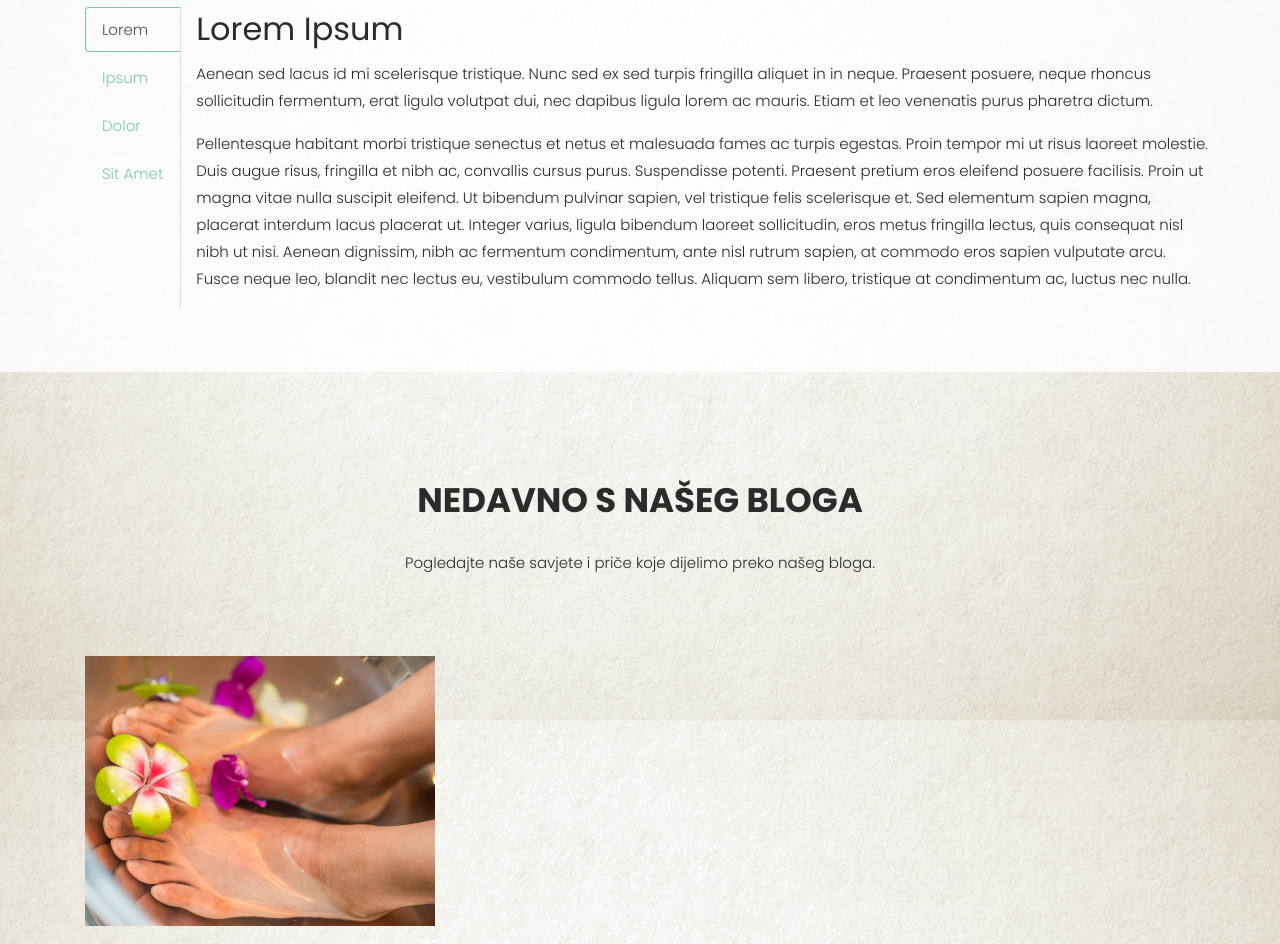
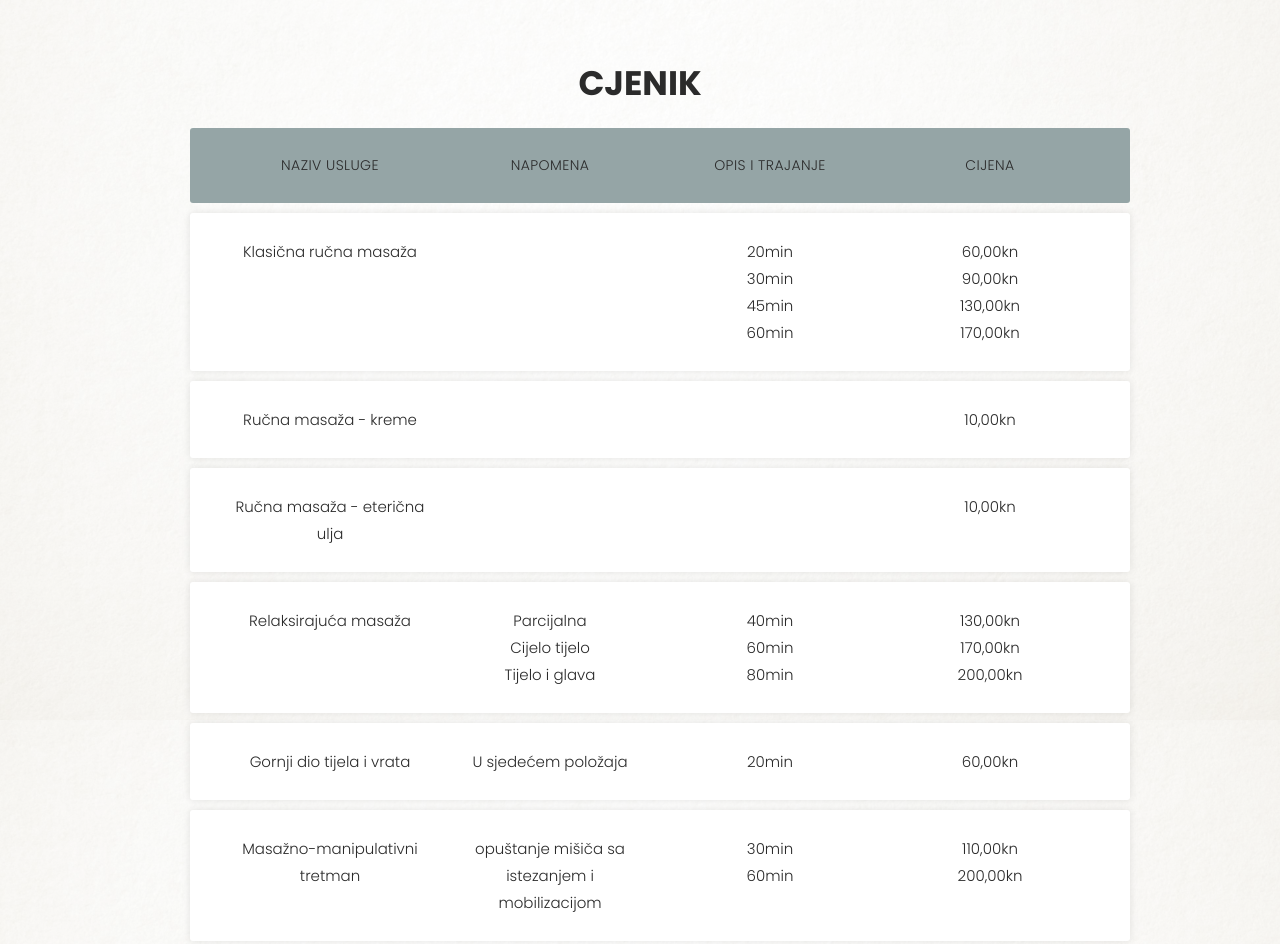
Before and after one commit to JonathanBrickwell/Taban, a plain HTML site: page taban-masaze.html in a window 1280 px wide. Shown: the part 1840-2784 px from the top of the page. Drawn offline with Linux system fonts and the light colour scheme; a script that the page names is missing; files whose address does not match are found by name.

Commit message:
#3 - Add: Pricelist for massages

```diff
--- a/taban-masaze.html
+++ b/taban-masaze.html
@@ -29,6 +29,8 @@
         <link rel="stylesheet" href="css/style.css?v1.1">
         <link rel="stylesheet" href="css/responsive.css?v1.1">
         <link rel="stylesheet" href="css/services.css?v1.1">
+        <link rel="stylesheet" href="css/cjenik.css?v1.1">
+
         </head>
   <body>
 
@@ -95,53 +97,60 @@
       </div>
     </section> <!-- .section -->
 
-    <section class="offer mt-5 desktop" style="background-color:rgba(255,255,255,0.8); padding-top:5%; padding-bottom:5%;">
-        <div class="container">
-          <div class="row">
-            <div class="d-flex flex-row mt-2">
-              <ul class="nav nav-tabs nav-tabs--vertical nav-tabs--left" role="navigation">
-                <li class="nav-item">
-                    <a href="#lorem" class="nav-link active" data-toggle="tab" role="tab" aria-controls="lorem">Lorem</a>
+    <section class="ftco-section pricelist">
+    	<div class="container">
+    		<div class="row justify-content-center mb-5">
+          <div class="col-md-12 col-lg-12 col-sm-12 heading-section text-center ftco-animate">
+            <div class="container table-container">
+              <h2 class="prices-heading">Cjenik</h2>
+              <ul class="responsive-table">
+                <li class="table-header">
+                  <div class="col col-3">Naziv usluge</div>
+                  <div class="col col-3">Napomena</div>
+                  <div class="col col-3">Opis i trajanje</div>
+                  <div class="col col-3">Cijena</div>
                 </li>
-                <li class="nav-item">
-                    <a href="#ipsum" class="nav-link" data-toggle="tab" role="tab" aria-controls="ipsum">Ipsum</a>
+                <li class="table-row">
+                  <div class="col col-3" data-label="Job Id">Klasična ručna masaža</div>
+                  <div class="col col-3" data-label="Customer Name"></div>
+                  <div class="col col-3" data-label="Amount">20min<br>30min<br>45min<br>60min</div>
+                  <div class="col col-3" data-label="Payment Status">60,00kn<br>90,00kn<br>130,00kn<br>170,00kn</div>
                 </li>
-                <li class="nav-item">
-                    <a href="#dolor" class="nav-link" data-toggle="tab" role="tab" aria-controls="dolor">Dolor</a>
+                <li class="table-row">
+                  <div class="col col-3" data-label="Job Id">Ručna masaža - kreme</div>
+                  <div class="col col-3" data-label="Customer Name"></div>
+                  <div class="col col-3" data-label="Amount"></div>
+                  <div class="col col-3" data-label="Payment Status">10,00kn</div>
                 </li>
-                <li class="nav-item">
-                    <a href="#sit-amet" class="nav-link" data-toggle="tab" role="tab" aria-controls="sit-amet">Sit Amet</a>
+                <li class="table-row">
+                  <div class="col col-3" data-label="Job Id">Ručna masaža - eterična ulja</div>
+                  <div class="col col-3" data-label="Customer Name"></div>
+                  <div class="col col-3" data-label="Amount"></div>
+                  <div class="col col-3" data-label="Payment Status">10,00kn</div>
+                </li>
+                <li class="table-row">
+                  <div class="col col-3" data-label="Job Id">Relaksirajuća masaža</div>
+                  <div class="col col-3" data-label="Customer Name">Parcijalna<br>Cijelo tijelo<br>Tijelo i glava</div>
+                  <div class="col col-3" data-label="Amount">40min<br>60min<br>80min</div>
+                  <div class="col col-3" data-label="Payment Status">130,00kn<br>170,00kn<br>200,00kn</div>
+                </li>
+                <li class="table-row">
+                  <div class="col col-3" data-label="Job Id">Gornji dio tijela i vrata</div>
+                  <div class="col col-3" data-label="Customer Name">U sjedećem položaja</div>
+                  <div class="col col-3" data-label="Amount">20min</div>
+                  <div class="col col-3" data-label="Payment Status">60,00kn</div>
+                </li>
+                <li class="table-row">
+                  <div class="col col-3" data-label="Job Id">Masažno-manipulativni tretman</div>
+                  <div class="col col-3" data-label="Customer Name">opuštanje mišiča sa istezanjem i mobilizacijom</div>
+                  <div class="col col-3" data-label="Amount">30min<br>60min</div>
+                  <div class="col col-3" data-label="Payment Status">110,00kn<br>200,00kn</div>
                 </li>
               </ul>
-              <div class="tab-content">
-                <div class="tab-pane fade show active" id="lorem" role="tabpanel">
-                  <h2>Lorem Ipsum</h2>
-
-                  <p>Aenean sed lacus id mi scelerisque tristique. Nunc sed ex sed turpis fringilla aliquet in in neque. Praesent posuere, neque rhoncus sollicitudin fermentum, erat ligula volutpat dui, nec dapibus ligula lorem ac mauris. Etiam et leo venenatis purus pharetra dictum.</p>
-
-                  <p>Pellentesque habitant morbi tristique senectus et netus et malesuada fames ac turpis egestas. Proin tempor mi ut risus laoreet molestie. Duis augue risus, fringilla et nibh ac, convallis cursus purus. Suspendisse potenti. Praesent pretium eros eleifend posuere facilisis. Proin ut magna vitae nulla suscipit eleifend. Ut bibendum pulvinar sapien, vel tristique felis scelerisque et. Sed elementum sapien magna, placerat interdum lacus placerat ut. Integer varius, ligula bibendum laoreet sollicitudin, eros metus fringilla lectus, quis consequat nisl nibh ut nisi. Aenean dignissim, nibh ac fermentum condimentum, ante nisl rutrum sapien, at commodo eros sapien vulputate arcu. Fusce neque leo, blandit nec lectus eu, vestibulum commodo tellus. Aliquam sem libero, tristique at condimentum ac, luctus nec nulla.</p>
-                </div>
-                <div class="tab-pane fade" id="ipsum" role="tabpanel">
-                  <h1>Ipsum</h1>
-
-                  <p>Aenean pharetra risus quis placerat euismod. Praesent mattis lorem eget massa euismod sollicitudin. Donec porta nulla ut blandit vehicula. Mauris sagittis lorem nec mauris placerat, et molestie elit vehicula. Donec libero ex, condimentum et mi dapibus, euismod ornare ligula.</p>
-
-                  <p>In faucibus tempus ante, et tempor magna luctus id. Ut a maximus ipsum. Duis eu velit nec libero pretium pellentesque. Maecenas auctor hendrerit pulvinar. Donec sed tortor interdum, sodales elit vel, tempor turpis. In tristique vestibulum eros vel congue. Vivamus maximus posuere fringilla. Nullam in est commodo, tristique ligula eu, tincidunt enim. Duis iaculis sodales lectus vitae cursus.</p>
-                </div>
-                <div class="tab-pane fade" id="dolor" role="tabpanel">
-                  <h1>Dolor</h1>
-
-                  <p>Ut eget lectus tristique, tempus purus sit amet, porta augue. Mauris lobortis sem nec augue ultricies blandit. Nullam sed sem venenatis, pretium urna eget, scelerisque dolor. Morbi nec volutpat leo, quis faucibus tortor. Aenean vel rutrum mauris. Pellentesque lectus massa, tincidunt quis leo non, sodales sagittis nulla. Proin interdum est at nulla laoreet, pulvinar pretium nisl rutrum. In vel elit a risus rhoncus accumsan vulputate non sapien. Sed et rhoncus velit. Nunc commodo augue fermentum, hendrerit neque at, ullamcorper arcu. Nulla tincidunt orci a lectus efficitur elementum. Donec molestie urna vestibulum augue placerat faucibus. In vitae orci vel mauris cursus viverra ac sit amet nisl. Phasellus odio tortor, ullamcorper eget ullamcorper eget, molestie eget justo. Integer elementum purus eget arcu fermentum tincidunt. Nullam erat tellus, dictum sit amet nisi eu, rutrum fermentum odio.</p>
-              </div>
-              <div class="tab-pane fade" id="sit-amet" role="tabpanel">
-                  <h1>Sit Amet</h1>
-
-                  <p>Aliquam hendrerit nunc vitae nisi efficitur, eu porta sem aliquam. Aenean tincidunt mi sed mi sodales bibendum. Proin dolor ipsum, mollis venenatis velit eu, iaculis laoreet mi. Mauris eget egestas felis, sit amet finibus nunc. Aliquam non dui sit amet erat auctor mollis ac eget ante. Quisque at quam augue. Nulla dignissim, augue nec cursus consequat, mi nulla efficitur augue, vel fringilla turpis quam eu nunc. Quisque rutrum vehicula lacus sodales molestie. Mauris vel felis sit amet erat maximus cursus ut a velit. In hac habitasse platea dictumst. Vestibulum vel neque sit amet nisl finibus fermentum.</p>
-                </div>
-              </div>
             </div>
           </div>
         </div>
+    	</div>
     </section>
 
     <section class="offer mt-5 mobile">
```
Also changed, not shown: taban-njega.html (+48 -39 lines).
